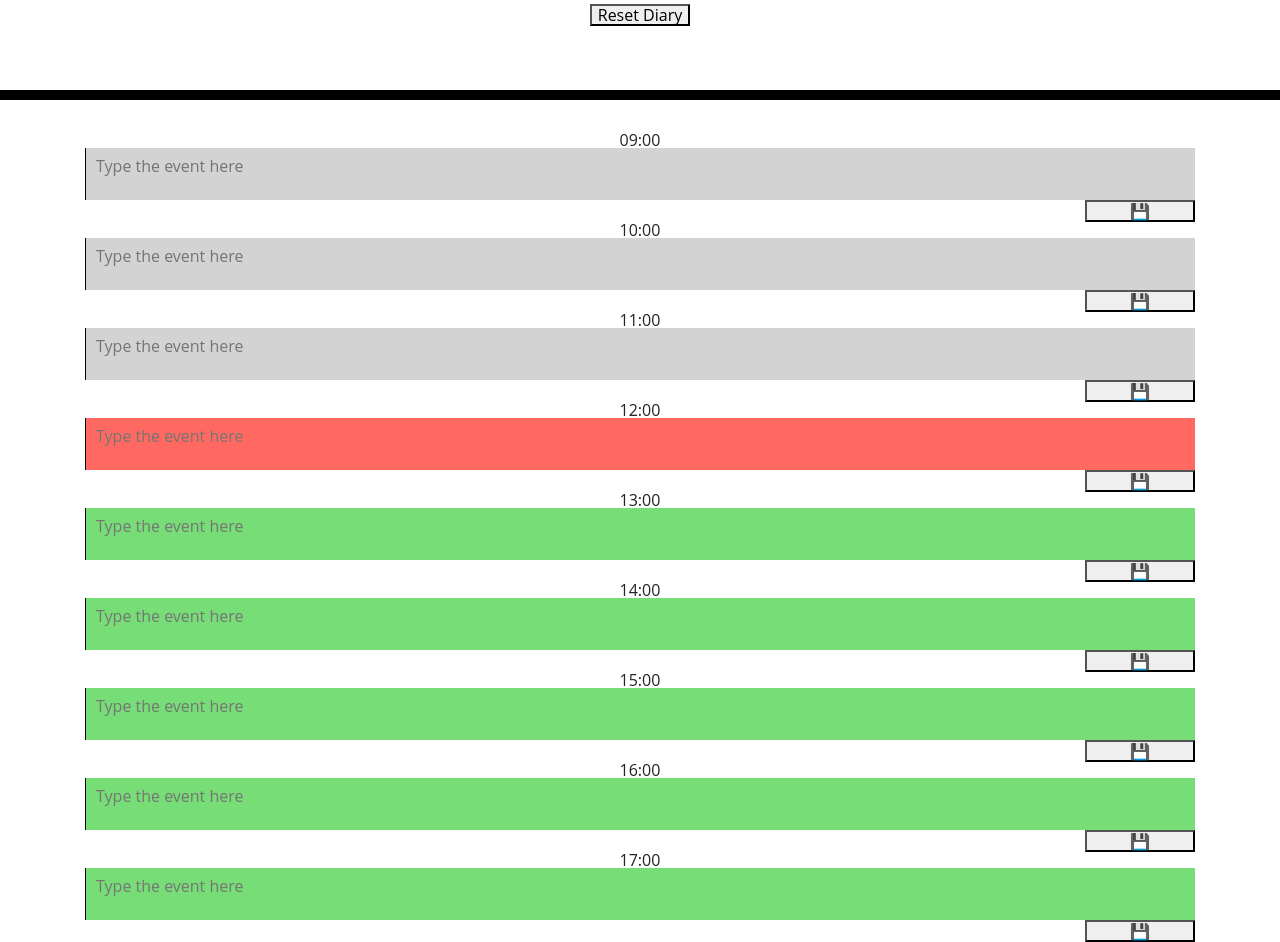
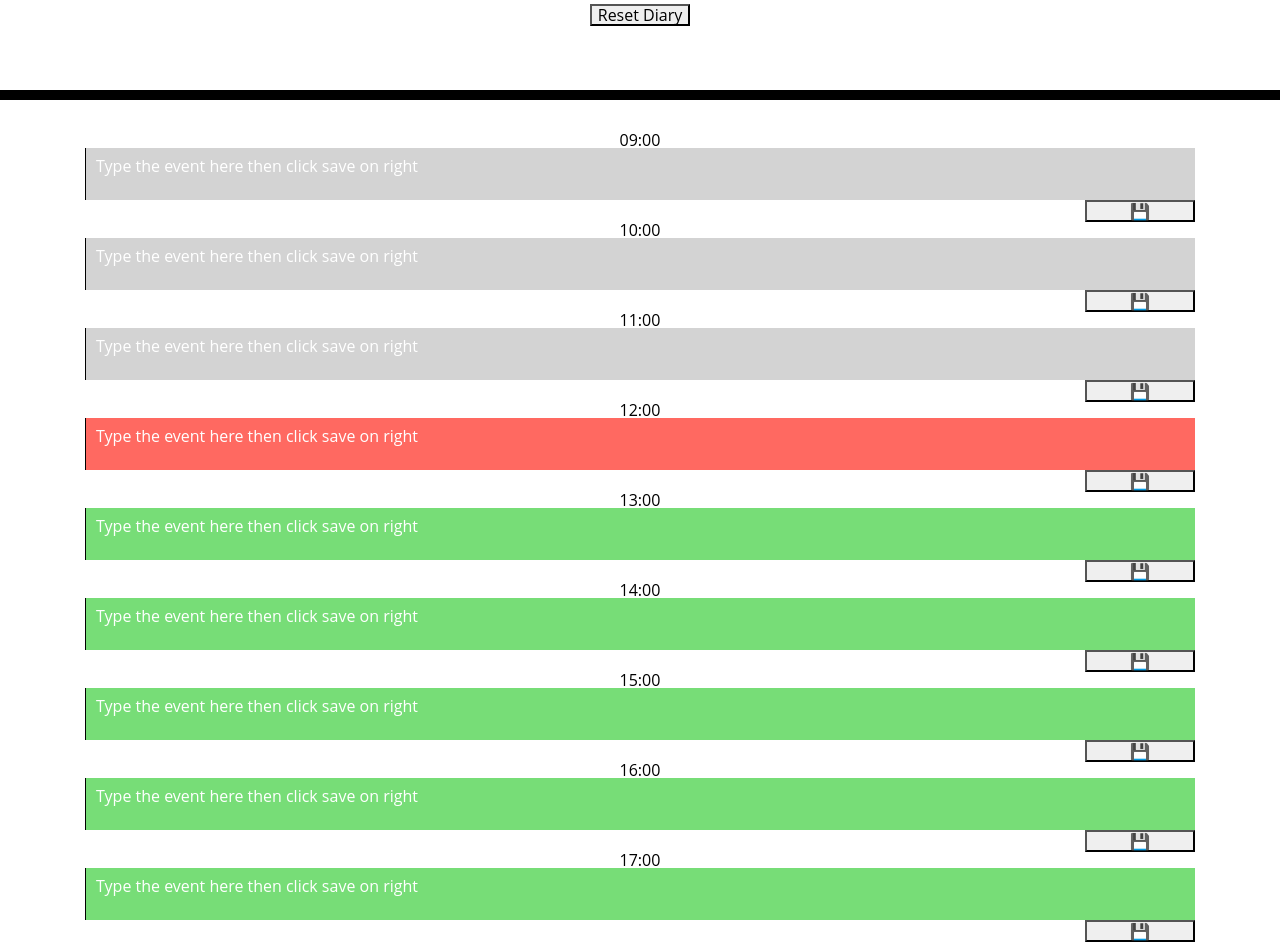
Before and after one commit to mandipn/Daily-Planner-App, a plain HTML site: page index.html in a window 1280 px wide. Shown: the part 180-1122 px from the top of the page. Drawn offline with nearby package versions, Linux system fonts and the light colour scheme.

Commit message:
final updates made to the code and readme amended

```diff
--- a/assets/css/style.css
+++ b/assets/css/style.css
@@ -55,7 +55,7 @@
   }
 
   .saveInfoButton {
-        margin-left: 1000px;
+    margin-left: 1000px;
   }
 
   .saveInfoButton i:hover {
@@ -65,13 +65,18 @@
 
   .container {
 
-    display: flex;
+  display: flex;
   flex-direction: column;
   align-content: center;
   justify-content: center;
+  color: #000000;
   }
 
   .itemforthehour {
 
     color: #000000;
   }
+
+  ::placeholder {
+    color: white;
+  }
--- a/index.html
+++ b/index.html
@@ -23,7 +23,7 @@
     <div class="container">
         <div id="0900AM" class="timeinrow">
           <div id="9" class="1hourcolumn">09:00</div>
-        <textarea class="itemforthehour" placeholder="Type the event here"></textarea>
+        <textarea class="itemforthehour" placeholder="Type the event here then click save on right"></textarea>
           <button class="saveInfoButton" data-label="save info button 09:00">
             &#128190
           </button>
@@ -32,7 +32,7 @@
 
     <div id="1000AM" class="timeinrow">
       <div id="10" class="1hourcolumn">10:00</div>
-          <textarea class="itemforthehour" placeholder="Type the event here"></textarea>
+          <textarea class="itemforthehour" placeholder="Type the event here then click save on right"></textarea>
           <button class="saveInfoButton" data-label="save info button 10:00">
             &#128190
           </button>
@@ -40,7 +40,7 @@
 
     <div id="1100AM" class="timeinrow">
       <div id="11" class="1hourcolumn">11:00</div>
-          <textarea class="itemforthehour" placeholder="Type the event here"></textarea>
+          <textarea class="itemforthehour" placeholder="Type the event here then click save on right"></textarea>
           <button class="saveInfoButton" data-label="save info button 11:00">
             &#128190
           </button>
@@ -48,7 +48,7 @@
 
     <div id="1200PM" class="timeinrow">
       <div id="12" class="1hourcolumn">12:00</div>
-          <textarea class="itemforthehour" placeholder="Type the event here"></textarea>
+          <textarea class="itemforthehour" placeholder="Type the event here then click save on right"></textarea>
           <button class="saveInfoButton" data-label="save info button 12:00">
             &#128190
           </button>
@@ -56,7 +56,7 @@
 
     <div id="1300PM" class="timeinrow">
       <div id="13" class="1hourcolumn">13:00</div>
-          <textarea class="itemforthehour" placeholder="Type the event here"></textarea>
+          <textarea class="itemforthehour" placeholder="Type the event here then click save on right"></textarea>
           <button class="saveInfoButton" data-label="save info button 13:00">
             &#128190
           </button>
@@ -64,7 +64,7 @@
 
     <div id="1400PM" class="timeinrow">
       <div id="14" class="1hourcolumn">14:00</div>
-          <textarea class="itemforthehour" placeholder="Type the event here"></textarea>
+          <textarea class="itemforthehour" placeholder="Type the event here then click save on right"></textarea>
           <button class="saveInfoButton" data-label="save info button 14:00">
             &#128190
           </button>
@@ -72,7 +72,7 @@
 
     <div id="1500PM" class="timeinrow">
       <div id="15" class="1hourcolumn">15:00</div>
-          <textarea class="itemforthehour" placeholder="Type the event here"></textarea>
+          <textarea class="itemforthehour" placeholder="Type the event here then click save on right"></textarea>
           <button class="saveInfoButton" data-label="save info button 15:00">
             &#128190
           </button>
@@ -80,7 +80,7 @@
 
     <div id="1600PM" class="timeinrow">
       <div id="16" class="1hourcolumn">16:00</div>
-          <textarea class="itemforthehour" placeholder="Type the event here"></textarea>
+          <textarea class="itemforthehour" placeholder="Type the event here then click save on right"></textarea>
           <button class="saveInfoButton" data-label="save info button 16:00">
             &#128190
           </button>
@@ -88,7 +88,7 @@
 
     <div id="1700PM" class="timeinrow">
       <div id="17" class="1hourcolumn">17:00</div>
-          <textarea class="itemforthehour" placeholder="Type the event here"></textarea>
+          <textarea class="itemforthehour" placeholder="Type the event here then click save on right"></textarea>
           <button class="saveInfoButton" data-label="save info button 17:00">
             &#128190
           </button>
```
Also changed, not shown: 1 other file.
